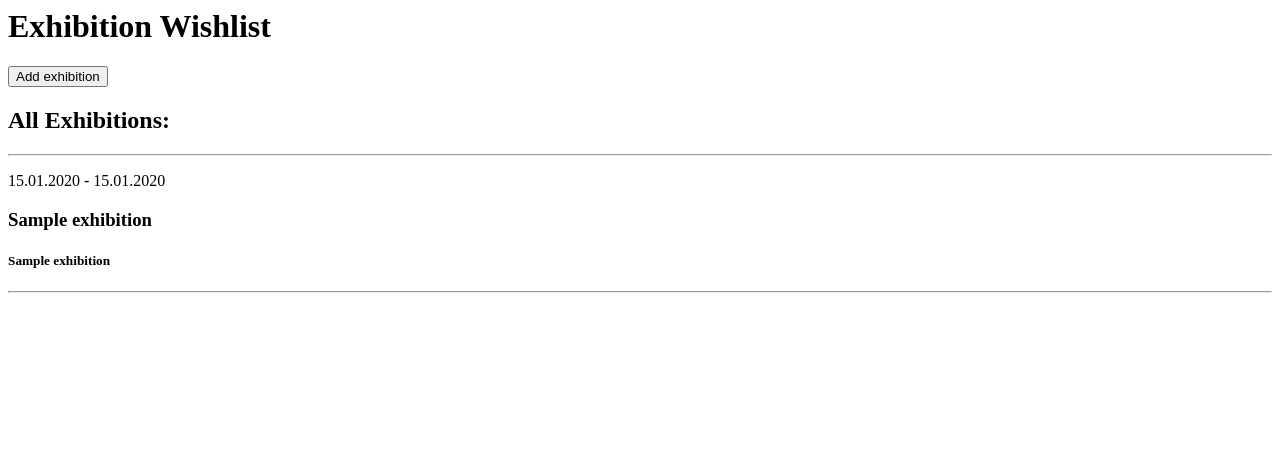
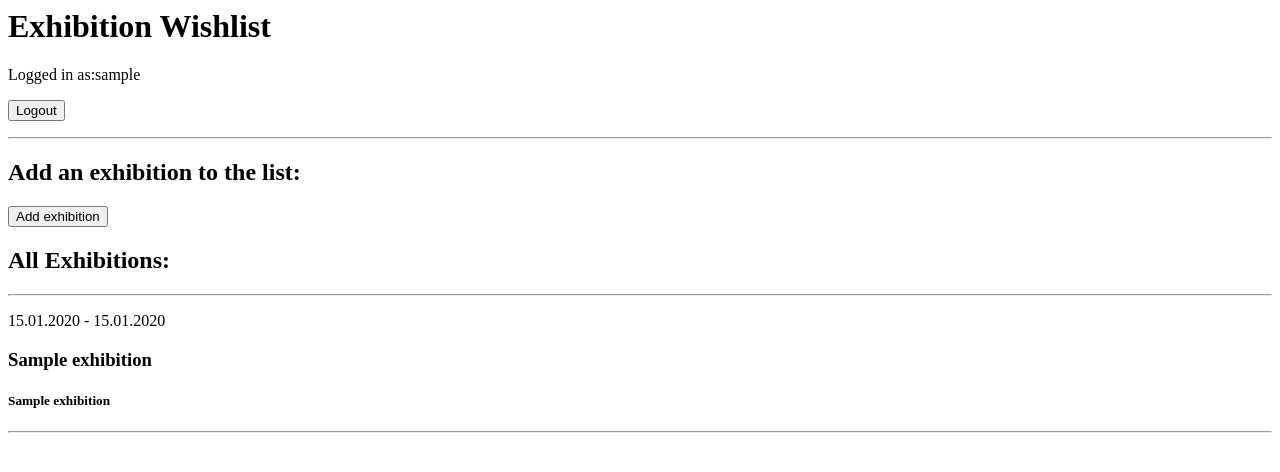
Before and after one commit to johannalehto/exhibition-wishlist, a Flask app: template templates/index.html in a window 1280 px wide. Shown: the top 472 px of the page. Run offline with Flask 3, Linux system fonts and the light colour scheme; the template is opened without the code that fills it: most values are stand-ins (such as "Sample title", 1, 10 or a date in 2020).

Commit message:
Add login, sign up to index top banner, username and logout if session is active

```diff
--- a/templates/index.html
+++ b/templates/index.html
@@ -1,8 +1,23 @@
 <h1>Exhibition Wishlist</h1>
-
+{% if username %}
+<p>Logged in as:{{ username }} </p>
+<form action="/logout" method="GET">
+    <button type="submit" class="btn btn-primary">Logout</button>
+</form>
+<hr>
+<h2>Add an exhibition to the list:</h2>
 <form action="/add_exhibition" method="GET">
     <button type="submit" class="btn btn-primary">Add exhibition</button>
 </form>
+{% else %}
+<form action="/login_page" method="GET">
+    <button type="submit" class="btn btn-primary">Login</button>
+</form> or
+<form action="/sign_up_page" method="GET">
+    <button type="submit" class="btn btn-primary">Sign up</button>
+</form>
+
+{% endif %}
     <h2>All Exhibitions:</h2>
     <hr>
         {% for exhibition in all_exhibitions %}
```
Also changed, not shown: routes.py (+11 -8 lines).
